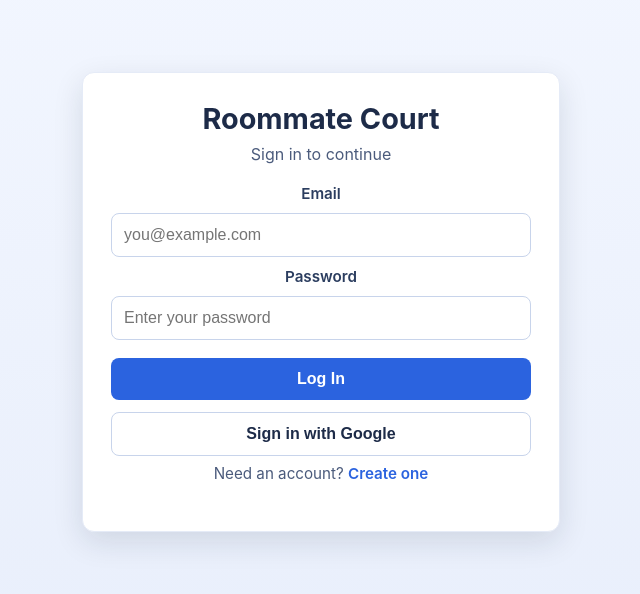
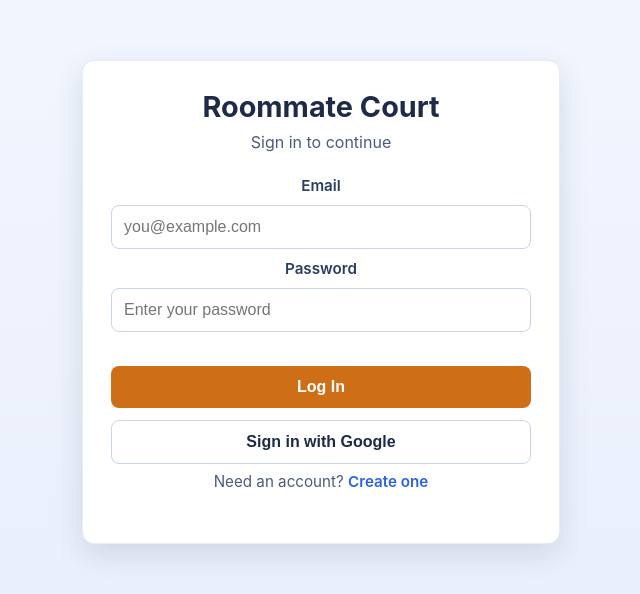
Before and after one commit to IleanaEscobar/RoommateCourt, a React (Create React App) app in the folder roommate-court/: page / in a window 1280 px wide. Shown: the part 122-716 px from the top of the page, without its empty margins (319-959 px from the left). Built offline with nearby package versions, Linux system fonts and the light colour scheme.

Commit message:
Make cosmetic changes to Login/Signup page

```diff
--- a/roommate-court/src/pages/Login/Login.css
+++ b/roommate-court/src/pages/Login/Login.css
@@ -25,8 +25,8 @@
 
 .login-card p {
 	margin-top: 8px;
-	margin-bottom: 20px;
-	color: #4b5b7c;
+	margin-bottom: 24px;
+	color: #4b5b7c; 		/* Add to typography as "--text-subtitle" */
 }
 
 .login-form {
@@ -51,25 +51,25 @@
 }
 
 .login-form input:focus {
-	border-color: #4977e8;
+	border-color: var(--color-primary);
 	box-shadow: 0 0 0 3px rgba(73, 119, 232, 0.15);
 }
 
 .login-form button {
-	margin-top: 8px;
+	margin-top: 24px;
 	border: none;
 	border-radius: 8px;
 	padding: 12px;
 	font-size: 1rem;
 	font-weight: 600;
 	color: #ffffff;
-	background: #2b63df;
+	background: var(--color-secondary);
 	cursor: pointer;
 	transition: background-color 0.2s ease;
 }
 
 .login-form button:hover:not(:disabled) {
-	background: #214fb5;
+	background: var(--color-secondary-dark);
 }
 
 .login-form button:disabled {
@@ -80,7 +80,7 @@
 .login-form .google-signin-button {
 	margin-top: 2px;
 	background: #ffffff;
-	color: #1d2b48;
+	color: #1d2b48;			/* Add to typography as "--text-main" */
 	border: 1px solid #c8d4eb;
 }
 
@@ -90,7 +90,7 @@
 
 .login-error {
 	margin: 4px 0;
-	color: #b42318;
+	color: var(--color-danger);
 	font-size: 0.92rem;
 }
 
@@ -100,7 +100,7 @@
 }
 
 .signup-link-text a {
-	color: #2b63df;
+	color: var(--color-blue);
 	text-decoration: none;
 	font-weight: 600;
 }
--- a/roommate-court/src/styles/variables.css
+++ b/roommate-court/src/styles/variables.css
@@ -11,6 +11,8 @@
     --color-accent:       #701A9E;   /* purple - energy, urgency, fun CTAs */
     --color-accent-light: #F3E8FF;
 
+    --color-blue: #2b63df;
+
     --color-success:  #2E9E6B;   /* verdict: not guilty */
     --color-success-dark: #22704d;
 
```
